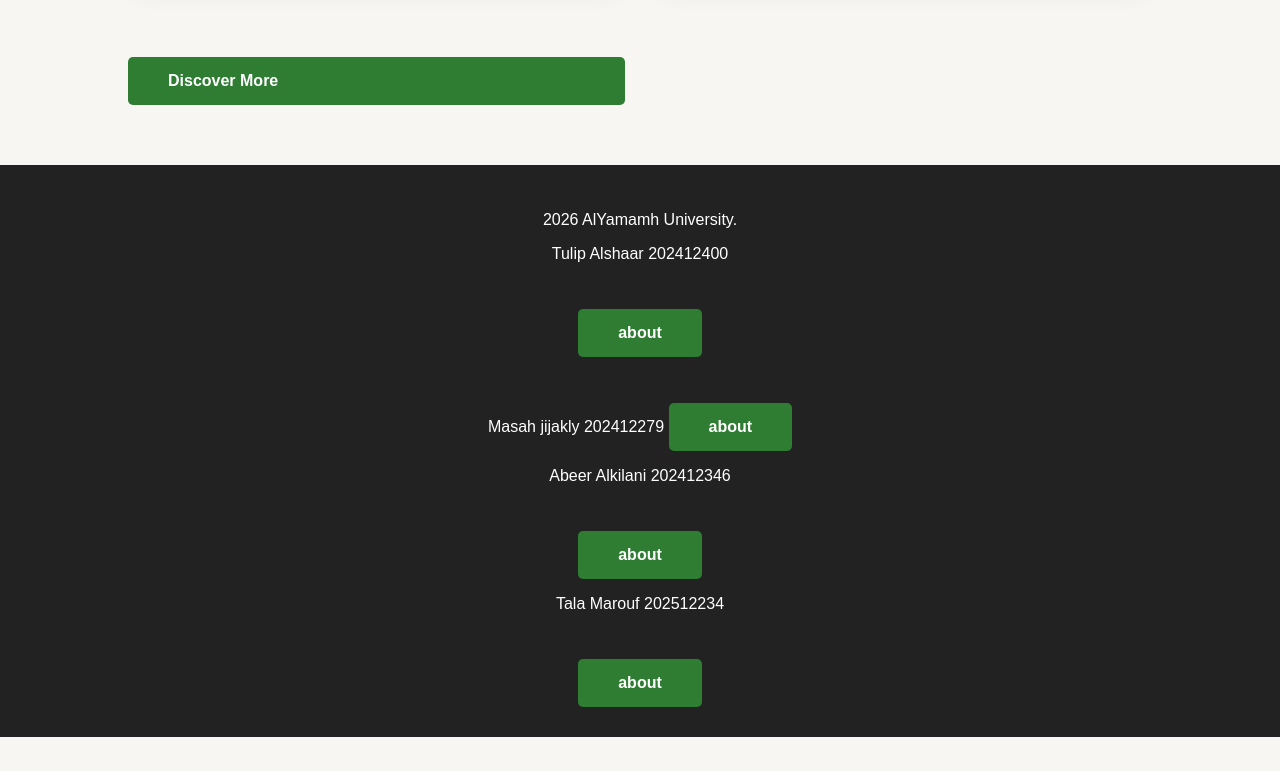
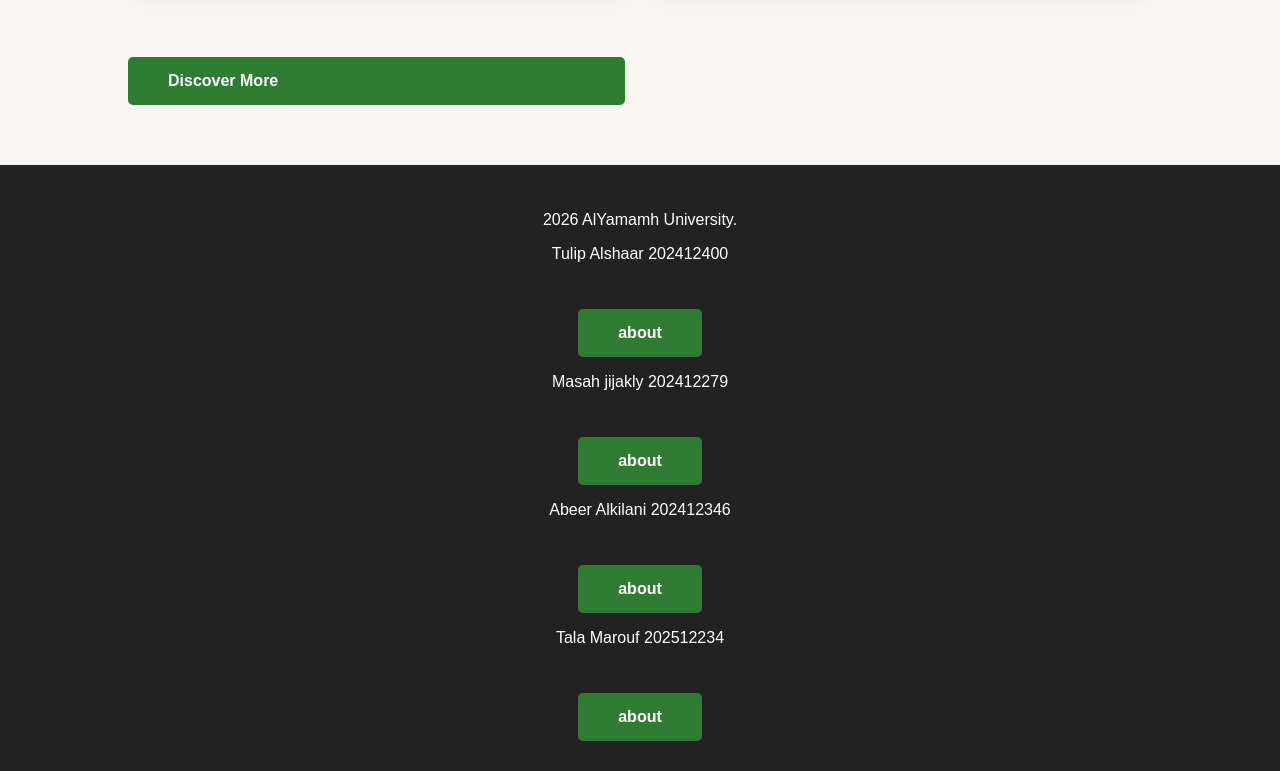
Before and after one commit to masajij/project, a plain HTML site: page menu.html in a window 1280 px wide. Shown: the part 748-1519 px from the top of the page. Before the commit the page ends 1485 px from the top, so only its background shows below. Drawn offline with Linux system fonts and the light colour scheme.

Commit message:
Update menu.html

```diff
--- a/menu.html
+++ b/menu.html
@@ -82,7 +82,7 @@
     <footer>
       <p> 2026 AlYamamh University.</p>
         <p> Tulip Alshaar 202412400</p> <a href="about-me.html" class="special-btn"> about </a>
-        <p> Masah jijakly 202412279 <a href="L01_masah_YourId (1) (2) (1).html" class="special-btn"> about </a> </p>
+        <p> Masah jijakly 202412279</p> <a href="L01_masah_YourId (1) (2) (3).htm" class="special-btn"> about </a>
         <p>Abeer Alkilani 202412346</p> <a href="Aboutme.html" class="special-btn"> about </a>
         <p>Tala Marouf  202512234</p>  <a href="aboutme.html" class="special-btn"> about </a>
     </footer>
```
